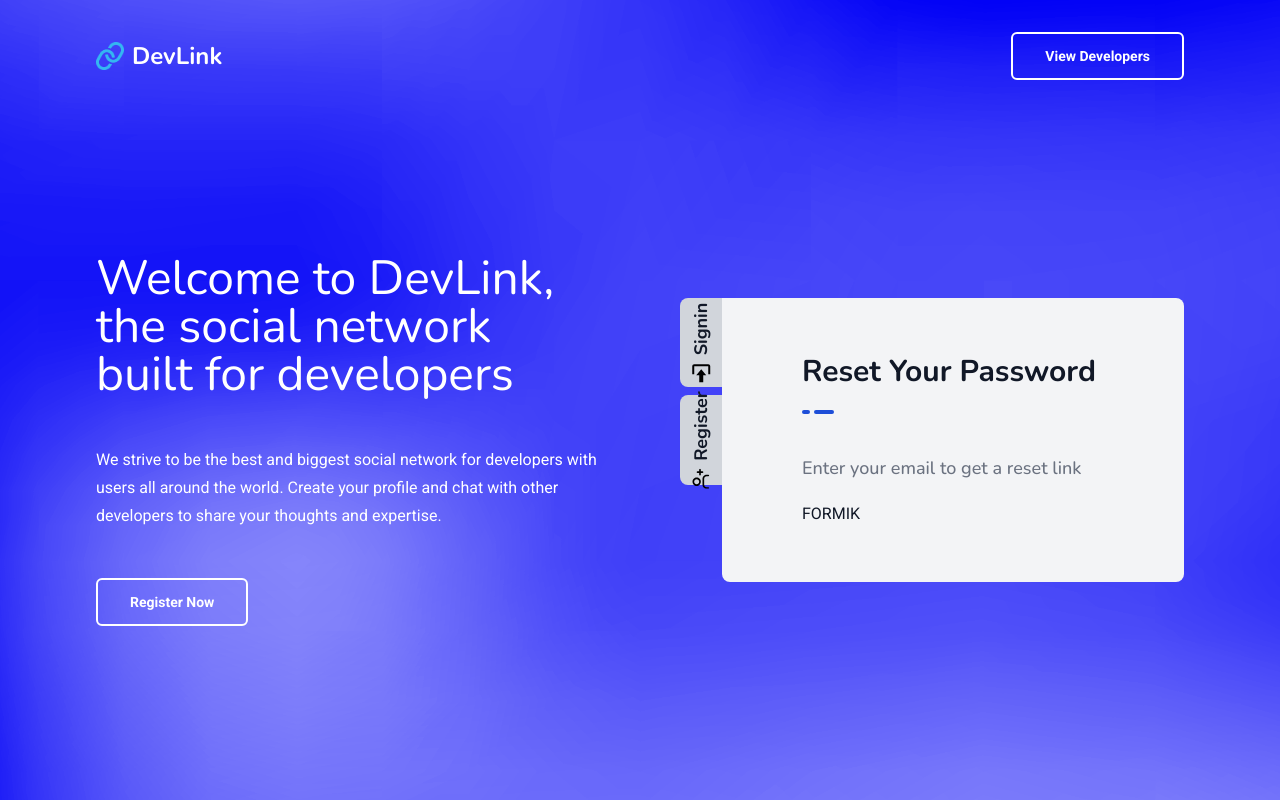
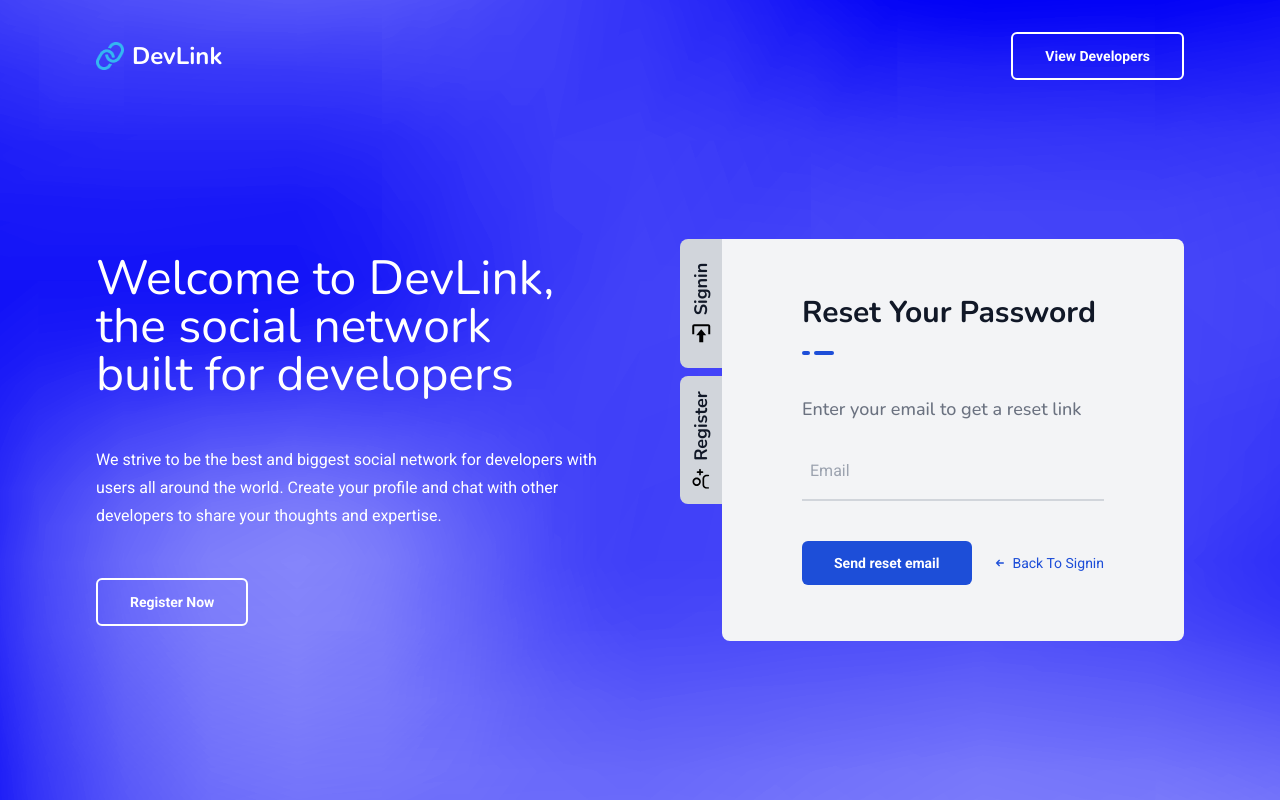
Before and after one commit to RayBDev/DevLink, a Next.js app in the folder client/: page / in a window 1280 px wide. Both pictures are taken after typing "name@example.com", "Sample123" into the empty fields and a click on the button "Forgot your password?". Built offline with nearby package versions, Linux system fonts and the light colour scheme; no server answers.

Commit message:
Added forgetpw component

```diff
--- a/client/components/pages/index/Forgetpw.tsx
+++ b/client/components/pages/index/Forgetpw.tsx
@@ -1,6 +1,20 @@
-import React from 'react';
+import React, { SetStateAction } from 'react';
+import { Formik, Field, Form, ErrorMessage } from 'formik';
+import * as Yup from 'yup';
+import { useLazyQuery } from '@apollo/client';
 
-const Forgetpw = () => {
+import Spinner from '../../UI/Spinner';
+import { TabSelectionType } from '../../../pages';
+import { FORGET_PW } from '../../../graphql/queries';
+import LeftArrowIcon from '../../../assets/icons/arrow-left.svg';
+
+type SetTabSelectionType = {
+  setTabSelection: (value: SetStateAction<TabSelectionType>) => void;
+};
+
+const Forgetpw = ({ setTabSelection }: SetTabSelectionType) => {
+  const [forgetpw, { data, loading, error }] = useLazyQuery(FORGET_PW);
+
   return (
     <div className="col-span-11 row-span-3 bg-gray-100 rounded-tr-lg rounded-b-lg py-14 px-20">
       <h2 className="capitalize mb-5">Reset Your Password</h2>
@@ -11,7 +25,60 @@ const Forgetpw = () => {
       <h4 className="text-gray-500 my-5 font-medium">
         Enter your email to get a reset link
       </h4>
-      FORMIK
+      <Formik
+        initialValues={{ email: '', password: '', rememberMe: true }}
+        validationSchema={Yup.object({
+          email: Yup.string()
+            .email('Invalid email address')
+            .required('Required'),
+        })}
+        onSubmit={async (values) => {
+          await forgetpw({
+            variables: {
+              input: { email: values.email },
+            },
+          });
+        }}
+      >
+        <Form>
+          <Field
+            name="email"
+            type="email"
+            placeholder="Email"
+            className="block w-full bg-gray-100 border-0 border-b-2 border-spacing-y-10 border-gray-300 px-2 py-4 placeholder-gray-400 focus:ring-0 active:bg-gray-100 focus:border-black mb-2"
+          />
+          <div className="text-xs text-red-600 px-2">
+            <ErrorMessage name="email" />
+          </div>
+          <div className="flex justify-between mt-10">
+            {loading ? (
+              <Spinner />
+            ) : !data?.forgetpw?.result ? (
+              <button type="submit" className="btn btn-primary ">
+                Send reset email
+              </button>
+            ) : (
+              <div>
+                Please check your email. A reset email will be sent if your
+                account exists.
+              </div>
+            )}
+            <button
+              className="text-primary hover:text-secondary transition-colors text-sm flex items-center"
+              onClick={() => setTabSelection('signin')}
+            >
+              <LeftArrowIcon className="fill-current mr-1 w-4 h-4" />
+              <span>Back To Signin</span>
+            </button>
+          </div>
+          {error && (
+            <div className="text-xs text-red-600 mt-6">
+              {error.graphQLErrors[0]?.message}
+              {error.networkError?.message}
+            </div>
+          )}
+        </Form>
+      </Formik>
     </div>
   );
 };
--- a/client/pages/index.tsx
+++ b/client/pages/index.tsx
@@ -93,7 +93,7 @@ const Home: NextPage = () => {
             ) : tabSelection === 'register' ? (
               <Register />
             ) : (
-              <Forgetpw />
+              <Forgetpw setTabSelection={setTabSelection} />
             )}
 
             {/* Register Tab */}
```
